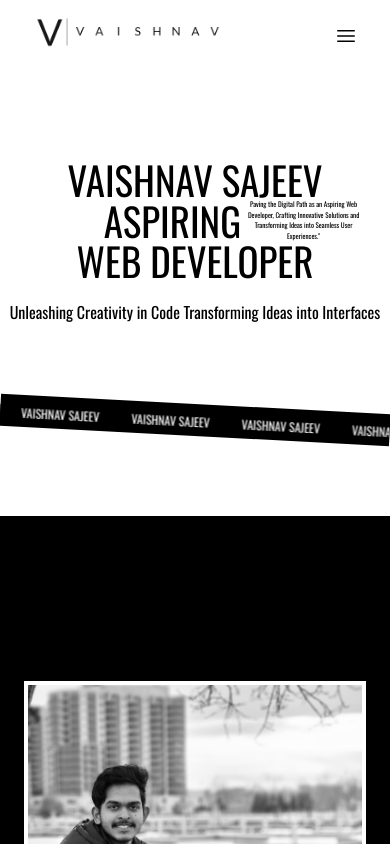
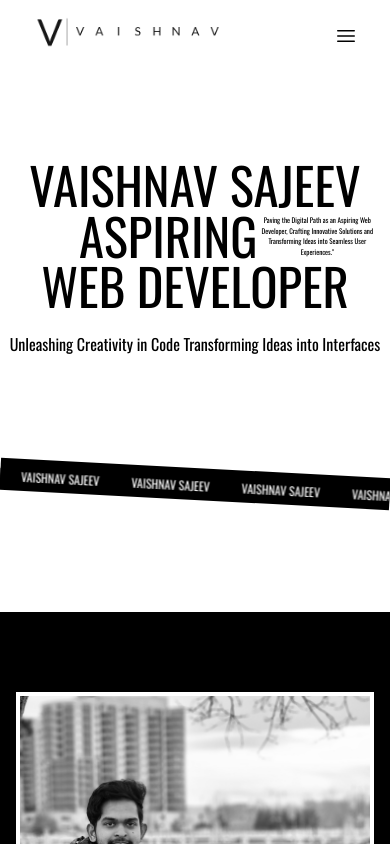
Before and after one commit to Vaishnav200517918/Portfolio, a React (Create React App) app: page / in a window 390 px wide. Shown: the top 844 px of the page. Built offline with nearby package versions, Linux system fonts and the light colour scheme.

Commit message:
updated responsive
responsss

```diff
--- a/src/components/About/About.js
+++ b/src/components/About/About.js
@@ -4,7 +4,7 @@ import MyImage from "../assets/MyImage.jpg";
 const About = () => {
   return (
     <div className="bg-black w-full h-[546px]  relative  mb-96 ">
-      <div className=" bg-white absolute top-[165px] md:left-16 md:right-16 left-6 right-6 grid md:grid-cols-12 grid-cols-1 customBoxShadow  ">
+      <div className=" bg-white absolute md:top-[165px] top-[80px] md:left-16 md:right-16 left-4 right-4 grid md:grid-cols-12 grid-cols-1 customBoxShadow  ">
         <div className=" md:col-span-5 md:p-11 p-1 object-cover md:h-[540px] 300px">
           <img
             className="object-cover object-left w-full h-full   "
--- a/src/components/Home/Home.js
+++ b/src/components/Home/Home.js
@@ -4,12 +4,12 @@ import "./Home.css";
 const Home = () => {
   return (
     <div className="md:home md:mt-40 mt-40  bg-white relative -z-30 overflow-hidden  ">
-      <div className="md:text-[9vw] text-[10vw] font-normal leading-[1] relative">
+      <div className="md:text-[9vw] text-[13vw] font-normal leading-[1] relative">
         {/* <div className="bg-white w-[210%] h-[3.4vh] -rotate-45 -translate-x-[30vw] translate-y-20  mix-blend-difference  z-[-20]  "></div> */}
         VAISHNAV SAJEEV
       </div>
       <div className="flex items-center gap-[15vw] justify-evenly">
-        <p className="md:text-[9vw] text-[10vw] font-normal leading-[1] md:translate-x-[50%] translate-x-[60%]">
+        <p className="md:text-[9vw] text-[13vw] font-normal leading-[1] md:translate-x-[50%] translate-x-[40%]">
           ASPIRING
         </p>
         <p className="text-[1.8vw] lg:text-xl md:lg   md:w-64 w-1/3">
@@ -18,7 +18,7 @@ const Home = () => {
           Experiences."
         </p>
       </div>
-      <div className="md:text-[9vw] text-[10vw] font-normal leading-[1]">
+      <div className="md:text-[9vw] text-[13vw] font-normal leading-[1]">
         WEB DEVELOPER
       </div>
       <div className="md:text-xl mt-5  ">
--- a/src/components/Sliderinfinite/Sliderinfinite.js
+++ b/src/components/Sliderinfinite/Sliderinfinite.js
@@ -25,7 +25,7 @@ const Sliderinfinite = (props) => {
   ];
   return (
     <div
-      className={` md:py-2 py-1 md:my-40 my-20 ${props.degree} overflow-hidden whitespace-nowrap bg-black -z-10`}
+      className={` md:py-2 py-1 md:my-40 my-28 ${props.degree} overflow-hidden whitespace-nowrap bg-black -z-10`}
     >
       <div class="animate-slideRight bg-black text-white inline-block text-xs md:text-lg  ">
         {slideItemList.map((item) => {
```
